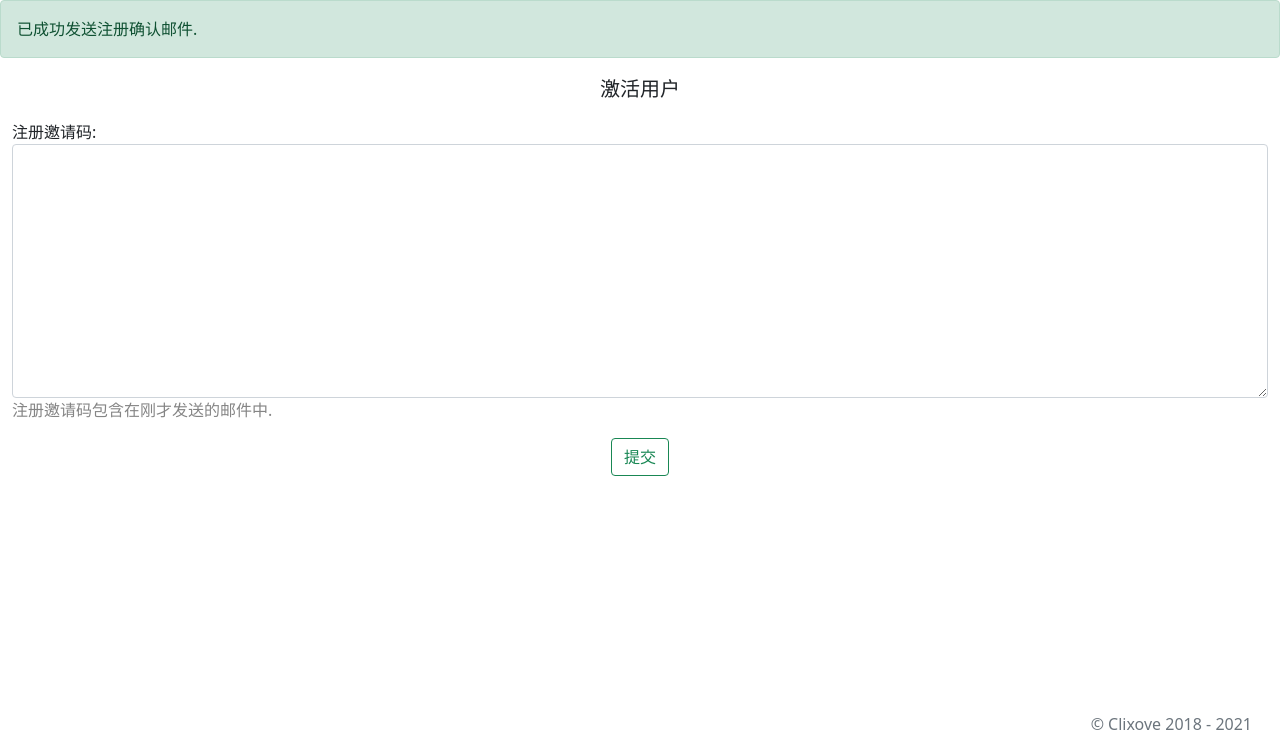
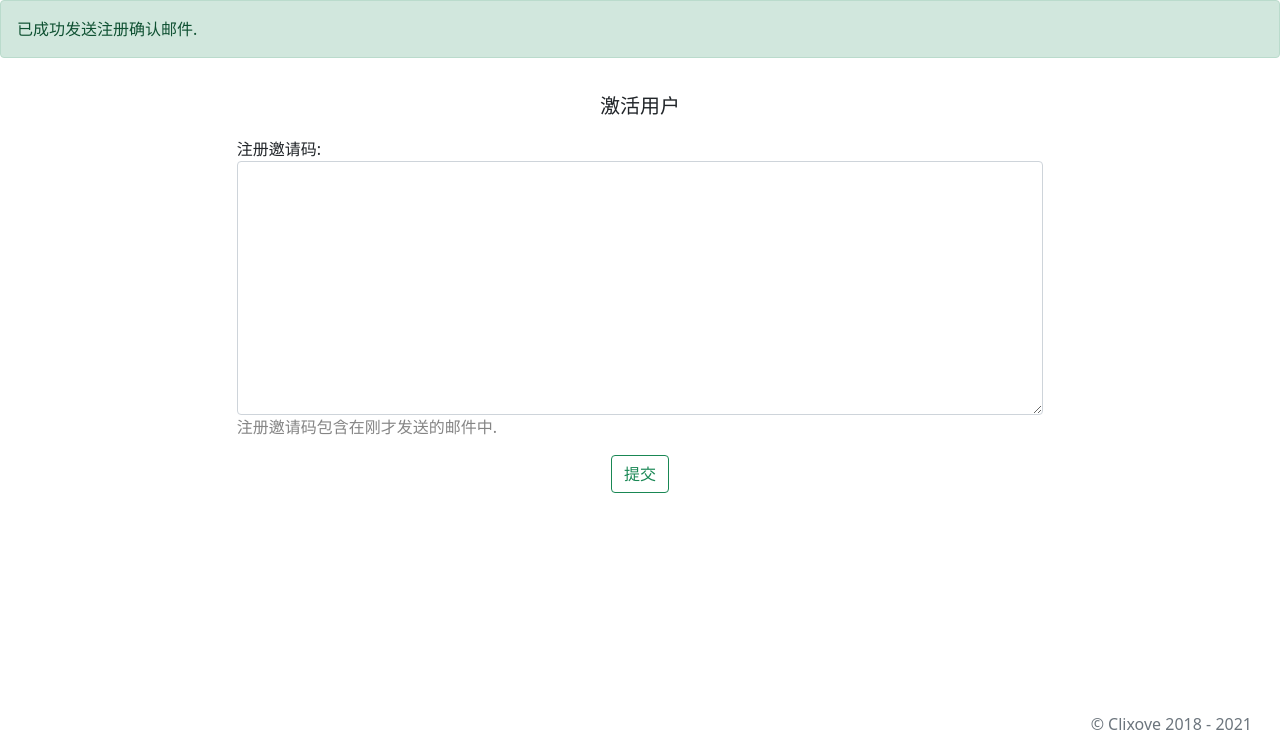
Before and after one commit to Clixove/Topic-Causality, a Django app: template templates/my_login/register_confirm.html in a window 1280 px wide. Shown: the part 56-800 px from the top of the page. Run offline with Django 3.2, Linux system fonts and the light colour scheme; the template is opened without the code that fills it: values that come from a table or form of the project are taken from there, others are empty; parts of the project's set-up code (start-up, migrations or seed data) failed here and were passed over.

Commit message:
v0.1.1 fix [1]

```diff
--- a/my_login/views.py
+++ b/my_login/views.py
@@ -121,7 +121,6 @@ def add_register(req):
         string.ascii_uppercase + string.ascii_lowercase + string.digits, k=64))
     receiver = register_sheet.cleaned_data['email']
     try:
-        # send_confirm_email(invitation_code, register_sheet.cleaned_data['email'], host=req.META['HTTP_HOST'])
         msg = render(req, 'my_login/email.html', {'invitation_code': invitation_code}).content.decode('utf-8')
         msg = MIMEText(msg, 'html', 'utf-8')
         msg['From'] = formataddr(('Clixove', config['username']))
@@ -133,8 +132,7 @@ def add_register(req):
         server.quit()
     except Exception as e:
         return redirect(f'/my_login/register?message={e}&color=warning')
-    if User.objects.filter(username=register_sheet.cleaned_data['username']).exists() or \
-            Register.objects.filter(username=register_sheet.cleaned_data['username']).exists():
+    if User.objects.filter(username=register_sheet.cleaned_data['username']).exists():
         return redirect('/my_login/register?message=用户已存在.&color=danger')
     new_register = Register(
         username=register_sheet.cleaned_data['username'],
@@ -143,10 +141,7 @@ def add_register(req):
         invitation_code=invitation_code,
         group=register_sheet.cleaned_data['group'].group,
     )
-    try:
-        new_register.save()
-    except IntegrityError:
-        return redirect('/my_login/register/add')
+    new_register.save()
     return render(req, 'my_login/register_confirm.html', {'invitation_code_sheet': InvitationCode()})
 
 
@@ -160,6 +155,9 @@ def add_user(req):
         application = Register.objects.get(invitation_code=invitation_code.cleaned_data['invitation_code'])
     except Register.DoesNotExist:
         return redirect('/my_login/confirm?message=邀请码不正确.&color=warning')
+    if User.objects.filter(username=application.username).exists():
+        application.delete()
+        return redirect('/my_login/register?message=保留的用户名已过期.&color=danger')
     new_user = User(username=application.username, email=application.email)
     new_user.set_password(application.password)
     new_user.save()
--- a/templates/my_login/register_confirm.html
+++ b/templates/my_login/register_confirm.html
@@ -11,8 +11,8 @@
         {% include 'clixove.org/navigator.html' %}
         <div class="alert alert-success">已成功发送注册确认邮件.</div>
     </div>
-    <div class="row">
-        <div class="col-md-12">
+    <div class="row alert justify-content-center">
+        <div class="col-md-8">
             <p class="lead text-center fw-normal">激活用户</p>
             <form action="/my_login/confirm" method="post">
                 {{ invitation_code_sheet.as_p }}
```
